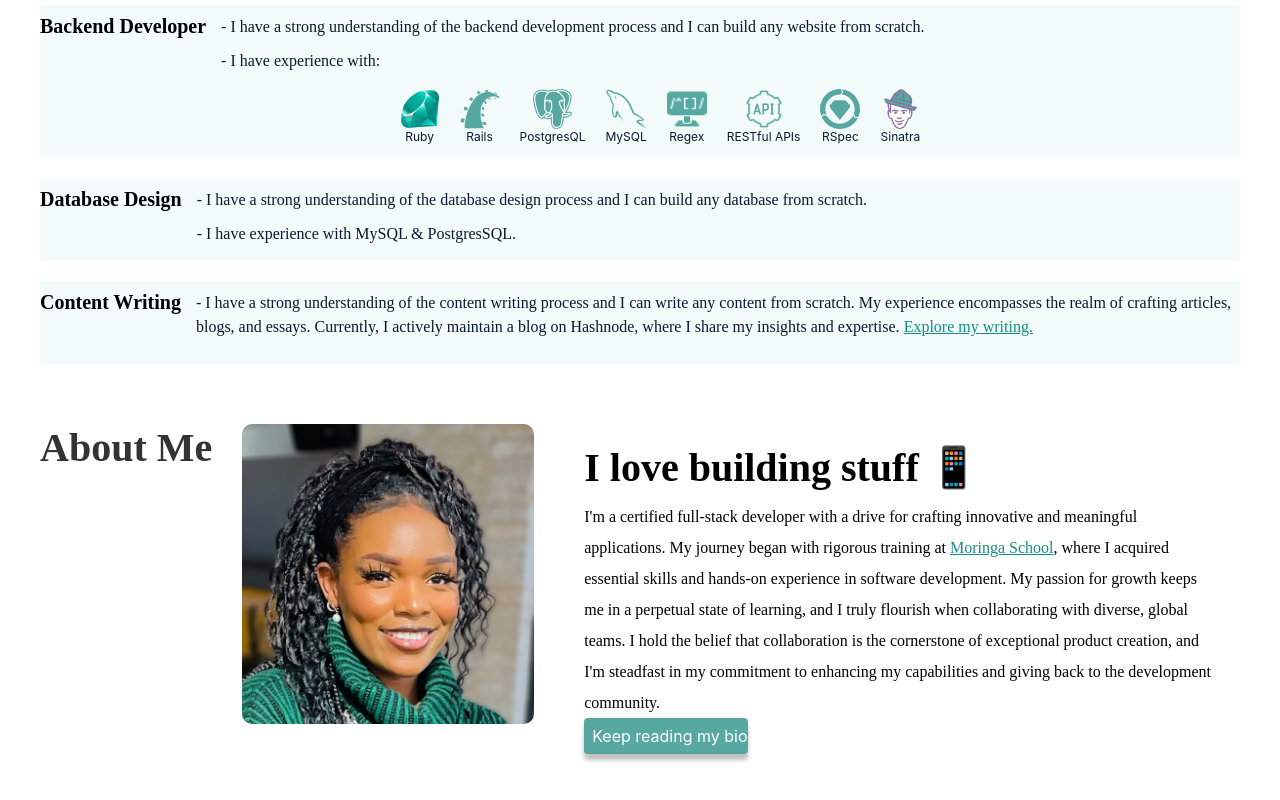
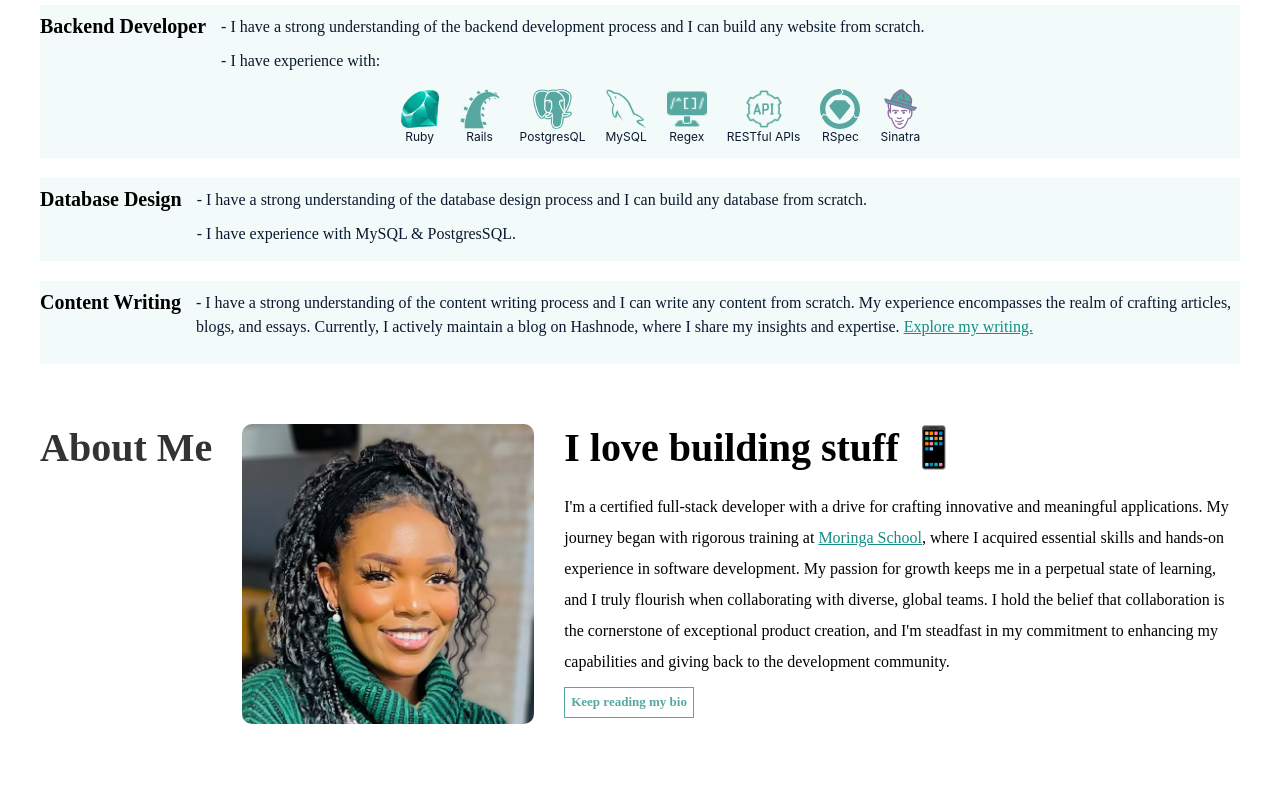
Before and after one commit to Vkerubo/my-portolio, a React (Create React App) app: page / in a window 1280 px wide. Shown: the part 957-1757 px from the top of the page. After the commit the page ends 1721 px from the top, so only its background shows below. Built offline with nearby package versions, Linux system fonts and the light colour scheme.

Commit message:
button layout

```diff
--- a/src/components/AboutMe.js
+++ b/src/components/AboutMe.js
@@ -54,7 +54,7 @@ const AboutMeImageStyled = styled.img`
 
 const DescriptionContainer = styled.div`
   flex-grow: 1;
-  padding: 20px;
+  padding: 0px;
 `;
 
 const DescriptionTitle = styled.div`
@@ -64,7 +64,7 @@ const DescriptionTitle = styled.div`
   font-style: normal;
   font-weight: 700;
   line-height: normal;
-  margin-bottom: 10px;
+  margin-bottom: 20px;
 
   @media (max-width: 768px) {
     font-size: 25px;
@@ -78,20 +78,25 @@ const DescriptionText = styled.div`
   font-style: normal;
   font-weight: 400;
   line-height: 31px;
+  margin-bottom: 10px;
 `;
 
 const MoreButton = styled(Link)`
   display: inline-flex;
-  height: 24px;
-  padding: 6px 0px 6px 8px;
+  height: 22px;
+  font-family: sen;
+  font-size: 13px;
+  font-style: normal;
+  font-weight: 700;
+  padding: 3px 6px 4px 6px;
   justify-content: flex-end;
   align-items: center;
   flex-shrink: 0;
   text-decoration: none; /* Remove underline from the link */
-  color: #fff;
-  background-color: #56a8a1;
-  border-radius: 4px;
-  box-shadow: 0px 6px 4px 0px rgba(0, 0, 0, 0.25);
+  color: #56a8a1;
+  background-color: transparent;
+  border: 1px solid #56a8a1;
+  //box-shadow: 0px 4px 6px 0px rgba(0, 0, 0, 0.25);
   transition: color 0.2s ease-in-out, background-color 0.2s ease-in-out,
     transform 0.2s ease-in-out, box-shadow 0.2s ease-in-out;
 
@@ -100,7 +105,7 @@ const MoreButton = styled(Link)`
     color: #fff;
     background-color: #56a8a1;
     transform: perspective(400px) rotateX(10deg);
-    box-shadow: 0 4px 6px rgba(255, 255, 255, 0.9);
+    box-shadow: 0 4px 6px rgba(0, 0, 0, 0.5);
     text-decoration: none; /* Remove underline on hover */
   }
 `;
```
